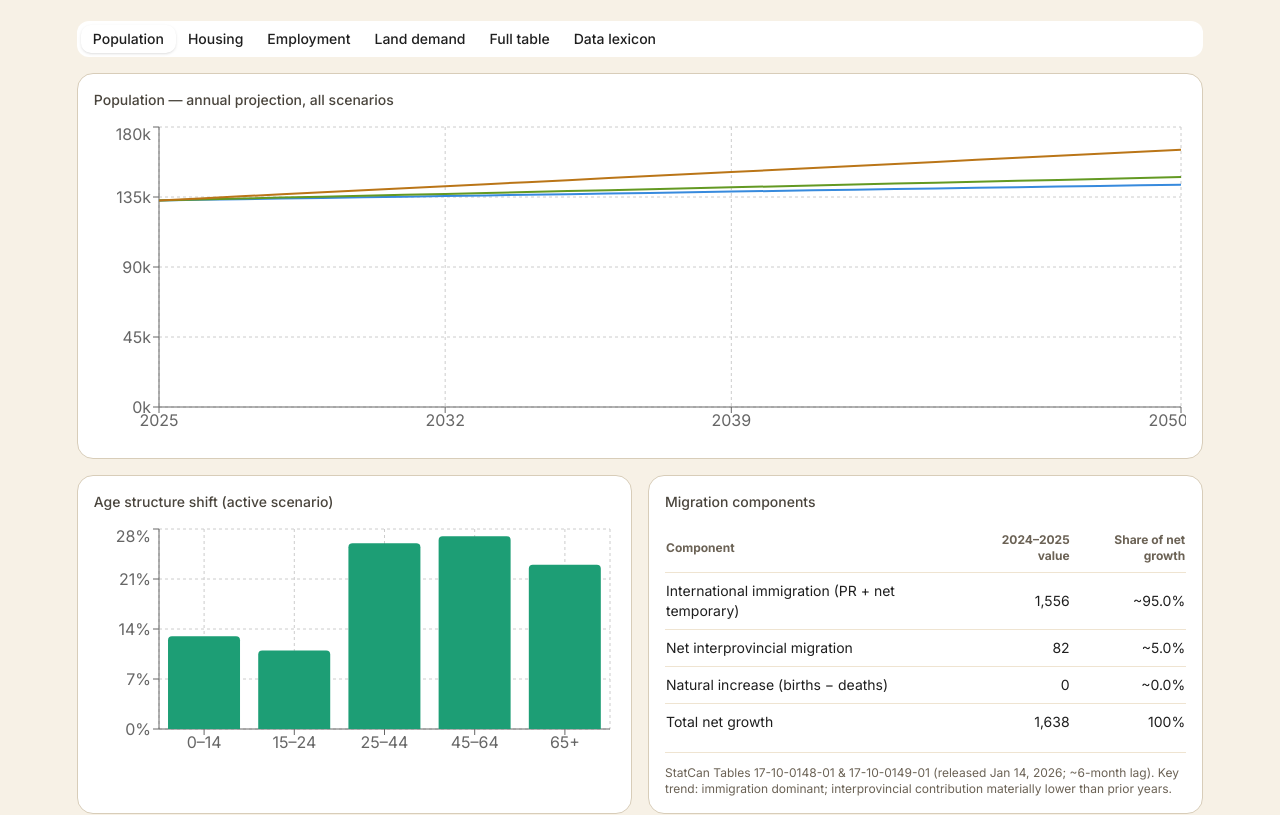
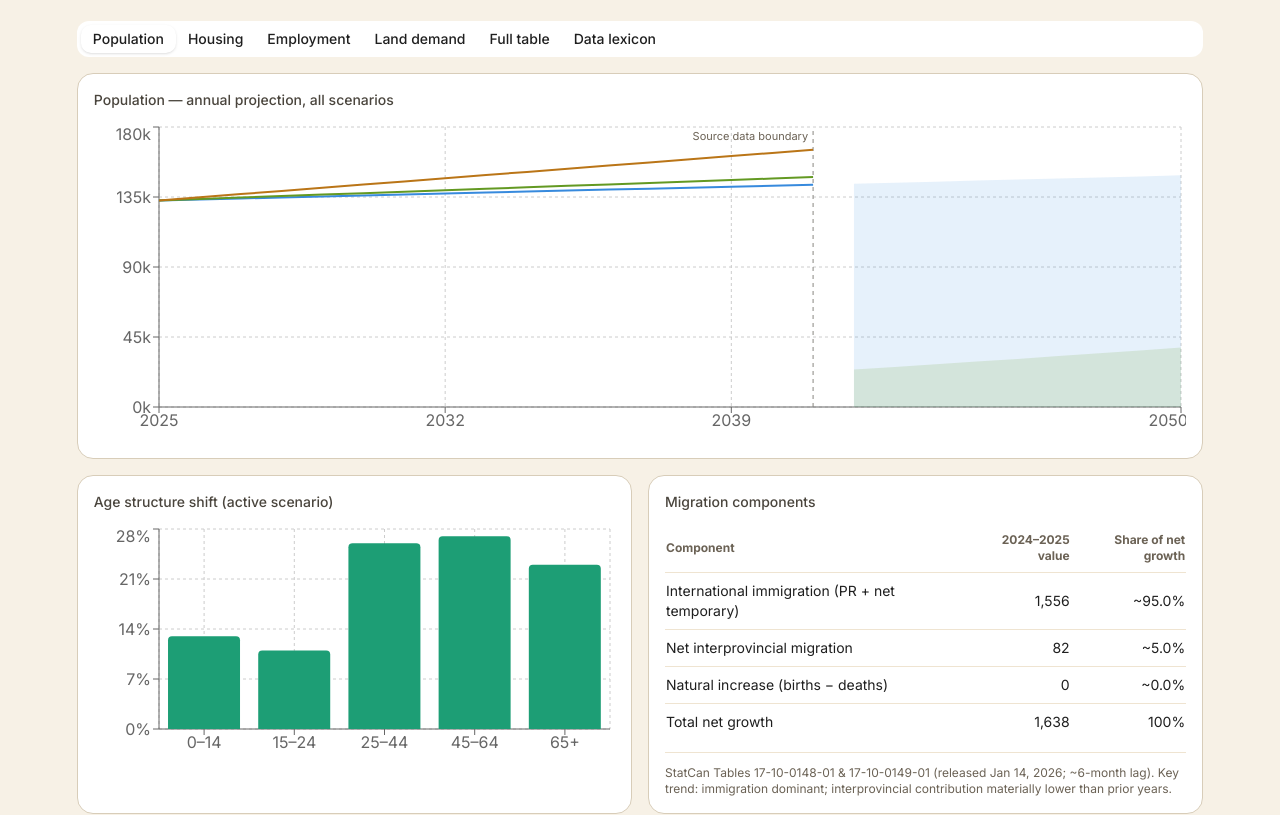
Before and after one commit to davidoyle/DDA, a React (Vite) app: page /tools/municipal-models in a window 1280 px wide. Shown: the part 980-1795 px from the top of the page. Built offline with nearby package versions, Linux system fonts and the light colour scheme.

Commit message:
Implement post-2041 band and projection/housing spec updates

```diff
--- a/src/pages/tools/MunicipalModelsPage.tsx
+++ b/src/pages/tools/MunicipalModelsPage.tsx
@@ -1,13 +1,16 @@
 import { useMemo, useState } from 'react';
 import {
+  Area,
   Bar,
   BarChart,
   CartesianGrid,
   Cell,
+  ComposedChart,
   Line,
   LineChart,
   Pie,
   PieChart,
+  ReferenceLine,
   ResponsiveContainer,
   Tooltip,
   XAxis,
@@ -23,6 +26,7 @@ type ScenarioKey = 'low' | 'med' | 'high';
 type CityModel = {
   province: string;
   city: string;
+  pipelineData: Array<{ label: string; value: string }>;
   base: {
     pop2025: number;
     hhSize: number;
@@ -64,6 +68,14 @@ const CITY_MODELS: CityModel[] = [
   {
     province: 'New Brunswick',
     city: 'Saint John',
+    pipelineData: [
+      { label: '2025 units created', value: '606' },
+      { label: 'Pipeline (approved)', value: '>750' },
+      { label: 'Rental vacancy rate', value: '4.0%' },
+      { label: 'Vacancy direction', value: '+1.7 pp YoY' },
+      { label: 'Avg 2-bed rent', value: '~$1,148' },
+      { label: 'Record permit value', value: '$389.9M' },
+    ],
     base: { pop2025: 132_800, hhSize: 2.1, jobs2021: 54_140, econBase2021: 11_170, vacancyTarget: 0.03, replacementRate: 0.004, pdaDensity: 40, indDensity: 15, svcDensity: 80, indShare: 0.36 },
     scenarios: {
       low: { pop2041: 142_900, jobs2041: 64_840, base2041: 12_900, label: 'Low', color: '#378ADD' },
@@ -180,7 +192,7 @@ function project(city: CityModel, scenario: ScenarioKey, years: number, controls
 
   return Array.from({ length: years + 1 }, (_, i) => {
     const year = START_YEAR + i;
-    const t = Math.min(i / 25, 1);
+    const t = Math.min(i / 16, 1);
     const pop = round(lerp(city.base.pop2025, pop2041, t));
     const hh = round(pop / controls.hhSize);
     const newHH = i === 0 ? 0 : hh - prevHH;
@@ -201,6 +213,8 @@ function project(city: CityModel, scenario: ScenarioKey, years: number, controls
       pop,
       hh,
       newHH: Math.max(0, newHH),
+      vacAdj: Math.max(0, vacAdj),
+      replUnits: Math.max(0, replUnits),
       unitsReq,
       resHaCum: Math.max(0, resHaCum),
       jobs,
@@ -260,6 +274,52 @@ export default function MunicipalModelsPage() {
       rows: project(city, key, horizon, controls),
     }));
   }, [city, horizon, controls]);
+
+  const hasMultiplierShift = useMemo(() => {
+    return (['low', 'med', 'high'] as ScenarioKey[]).some((key) => Math.abs(controls.scenarioMultiplier[key] - 1) > 0.0001);
+  }, [controls]);
+
+  const populationChartData = useMemo(() => {
+    const lowRows = project(city, 'low', horizon, controls);
+    const medRows = project(city, 'med', horizon, controls);
+    const highRows = project(city, 'high', horizon, controls);
+
+    const low2041 = lowRows[16]?.pop ?? lowRows[lowRows.length - 1].pop;
+    const high2041 = highRows[16]?.pop ?? highRows[highRows.length - 1].pop;
+    const basePop = city.base.pop2025;
+    const lowCagr = Math.pow(low2041 / basePop, 1 / 16) - 1;
+    const highCagr = Math.pow(high2041 / basePop, 1 / 16) - 1;
+
+    return Array.from({ length: horizon + 1 }, (_, i) => {
+      const year = START_YEAR + i;
+      const lowPoint = lowRows[i]?.pop ?? lowRows[lowRows.length - 1].pop;
+      const medPoint = medRows[i]?.pop ?? medRows[medRows.length - 1].pop;
+      const highPoint = highRows[i]?.pop ?? highRows[highRows.length - 1].pop;
+
+      if (year <= 2041) {
+        return {
+          year,
+          lowPop: lowPoint,
+          medPop: medPoint,
+          highPop: highPoint,
+          bandLow: null,
+          bandRange: null,
+        };
+      }
+
+      const yearsPastBoundary = year - 2041;
+      const lowExt = round(low2041 * Math.pow(1 + lowCagr, yearsPastBoundary));
+      const highExt = round(high2041 * Math.pow(1 + highCagr, yearsPastBoundary));
+      return {
+        year,
+        lowPop: null,
+        medPop: null,
+        highPop: null,
+        bandLow: lowExt,
+        bandRange: Math.max(0, highExt - lowExt),
+      };
+    });
+  }, [city, controls, horizon]);
 
   const migrationRows = useMemo(() => {
     const total = MIGRATION_COMPONENTS_2025.totalNetGrowth;
@@ -351,9 +411,15 @@ export default function MunicipalModelsPage() {
           </div>
           <div>
             <p className="mb-2 text-xs uppercase tracking-[0.08em] text-[#6b6255]">Horizon ({START_YEAR + horizon})</p>
-            <Slider min={5} max={25} step={5} value={[horizon]} onValueChange={(value) => setHorizon(value[0] ?? 25)} />
+            <Slider min={5} max={25} step={1} value={[horizon]} onValueChange={(value) => setHorizon(value[0] ?? 25)} />
           </div>
         </section>
+
+        {hasMultiplierShift && (
+          <section className="rounded-xl border border-[#BA7517]/40 bg-[#FAEEDA] px-4 py-3 text-sm text-[#633806]">
+            Multipliers shift projections outside the source data envelope.
+          </section>
+        )}
 
         <section className="rounded-xl border border-[#d8cdb9] bg-white p-5">
           <p className="mb-4 text-sm font-medium text-[#1f1f1f]">Scenario variable toggles</p>
@@ -425,15 +491,26 @@ export default function MunicipalModelsPage() {
               <p className="mb-3 text-sm font-medium text-[#4a453d]">Population — annual projection, all scenarios</p>
               <div className="h-[320px]">
                 <ResponsiveContainer width="100%" height="100%">
-                  <LineChart>
+                  <ComposedChart data={populationChartData}>
                     <CartesianGrid strokeDasharray="3 3" />
                     <XAxis dataKey="year" type="number" domain={[START_YEAR, START_YEAR + horizon]} allowDecimals={false} />
                     <YAxis tickFormatter={(value) => `${Math.round(Number(value) / 1000)}k`} />
-                    <Tooltip formatter={(value: number) => value.toLocaleString()} />
-                    {allScenarioRows.map((entry) => (
-                      <Line key={entry.key} data={entry.rows} dataKey="pop" name={entry.label} stroke={entry.color} strokeWidth={2} dot={false} />
-                    ))}
-                  </LineChart>
+                    <Tooltip
+                      formatter={(value: number, _name, item) => {
+                        const year = Number(item?.payload?.year);
+                        if (year > 2041) {
+                          return [`CAGR extension — not from source data: ${value.toLocaleString()}`, 'Population'];
+                        }
+                        return [value.toLocaleString(), 'Population'];
+                      }}
+                    />
+                    <ReferenceLine x={2041} stroke="#888780" strokeDasharray="4 4" label={{ value: 'Source data boundary', position: 'insideTopRight', fill: '#6b6255', fontSize: 11 }} />
+                    <Line dataKey="lowPop" name="Low" stroke="#378ADD" strokeWidth={2} dot={false} />
+                    <Line dataKey="medPop" name="Medium" stroke="#639922" strokeWidth={2} dot={false} />
+                    <Line dataKey="highPop" name="High" stroke="#BA7517" strokeWidth={2} dot={false} />
+                    <Area dataKey="bandLow" fill="#378ADD" fillOpacity={0.12} stroke="none" />
+                    <Area dataKey="bandRange" fill="#639922" fillOpacity={0.15} stroke="none" stackId="post2041-band" />
+                  </ComposedChart>
                 </ResponsiveContainer>
               </div>
             </div>
@@ -498,9 +575,18 @@ export default function MunicipalModelsPage() {
                     <CartesianGrid strokeDasharray="3 3" />
                     <XAxis dataKey="year" />
                     <YAxis />
-                    <Tooltip />
+                    <Tooltip
+                      formatter={(value: number, _name, item) => {
+                        const year = Number(item?.payload?.year);
+                        if (year > 2041) {
+                          return [`CAGR extension — not from source data: ${value.toLocaleString()}`, 'Value'];
+                        }
+                        return [value.toLocaleString(), 'Value'];
+                      }}
+                    />
                     <Bar dataKey="newHH" stackId="a" fill="#5DCAA5" />
-                    <Bar dataKey="unitsReq" stackId="a" fill="#AFA9EC" />
+                    <Bar dataKey="vacAdj" stackId="a" fill="#AFA9EC" />
+                    <Bar dataKey="replUnits" stackId="a" fill="#F09595" />
                   </BarChart>
                 </ResponsiveContainer>
               </div>
@@ -526,12 +612,12 @@ export default function MunicipalModelsPage() {
                 <p className="mb-3 text-sm font-medium text-[#4a453d]">Supply pipeline status</p>
                 <table className="w-full text-sm">
                   <tbody>
-                    <tr className="border-b border-[#efe4d1]"><td className="py-2">2025 units created</td><td className="py-2 text-right">606</td></tr>
-                    <tr className="border-b border-[#efe4d1]"><td className="py-2">Pipeline (approved)</td><td className="py-2 text-right">&gt;750</td></tr>
-                    <tr className="border-b border-[#efe4d1]"><td className="py-2">Rental vacancy rate</td><td className="py-2 text-right">4.0%</td></tr>
-                    <tr className="border-b border-[#efe4d1]"><td className="py-2">Vacancy direction</td><td className="py-2 text-right">+1.7 pp YoY</td></tr>
-                    <tr className="border-b border-[#efe4d1]"><td className="py-2">Avg 2-bed rent</td><td className="py-2 text-right">~$1,148</td></tr>
-                    <tr><td className="py-2">Record permit value</td><td className="py-2 text-right">$389.9M</td></tr>
+                    {city.pipelineData.map((item, index) => (
+                      <tr key={item.label} className={cn(index < city.pipelineData.length - 1 && 'border-b border-[#efe4d1]')}>
+                        <td className="py-2">{item.label}</td>
+                        <td className="py-2 text-right">{item.value}</td>
+                      </tr>
+                    ))}
                   </tbody>
                 </table>
                 <p className="mt-3 border-t border-[#efe4d1] pt-3 text-xs text-[#6b6255]">
@@ -549,7 +635,15 @@ export default function MunicipalModelsPage() {
                   <CartesianGrid strokeDasharray="3 3" />
                   <XAxis dataKey="year" type="number" domain={[START_YEAR, START_YEAR + horizon]} allowDecimals={false} />
                   <YAxis tickFormatter={(value) => `${Math.round(Number(value) / 1000)}k`} />
-                  <Tooltip formatter={(value: number) => value.toLocaleString()} />
+                  <Tooltip
+                    formatter={(value: number, _name, item) => {
+                      const year = Number(item?.payload?.year);
+                      if (year > 2041) {
+                        return [`CAGR extension — not from source data: ${value.toLocaleString()}`, 'Jobs'];
+                      }
+                      return [value.toLocaleString(), 'Jobs'];
+                    }}
+                  />
                   {allScenarioRows.map((entry) => (
                     <Line key={entry.key} data={entry.rows} dataKey="jobs" name={entry.label} stroke={entry.color} strokeWidth={2} dot={false} />
                   ))}
@@ -566,7 +660,15 @@ export default function MunicipalModelsPage() {
                   <CartesianGrid strokeDasharray="3 3" />
                   <XAxis dataKey="year" />
                   <YAxis tickFormatter={(value) => `${value} ha`} />
-                  <Tooltip />
+                  <Tooltip
+                    formatter={(value: number, _name, item) => {
+                      const year = Number(item?.payload?.year);
+                      if (year > 2041) {
+                        return [`CAGR extension — not from source data: ${value.toLocaleString()}`, 'Hectares'];
+                      }
+                      return [value.toLocaleString(), 'Hectares'];
+                    }}
+                  />
                   <Bar dataKey="resHaCum" fill="#5DCAA5" />
                   <Bar dataKey="indHa" fill="#EF9F27" />
                 </BarChart>
```
